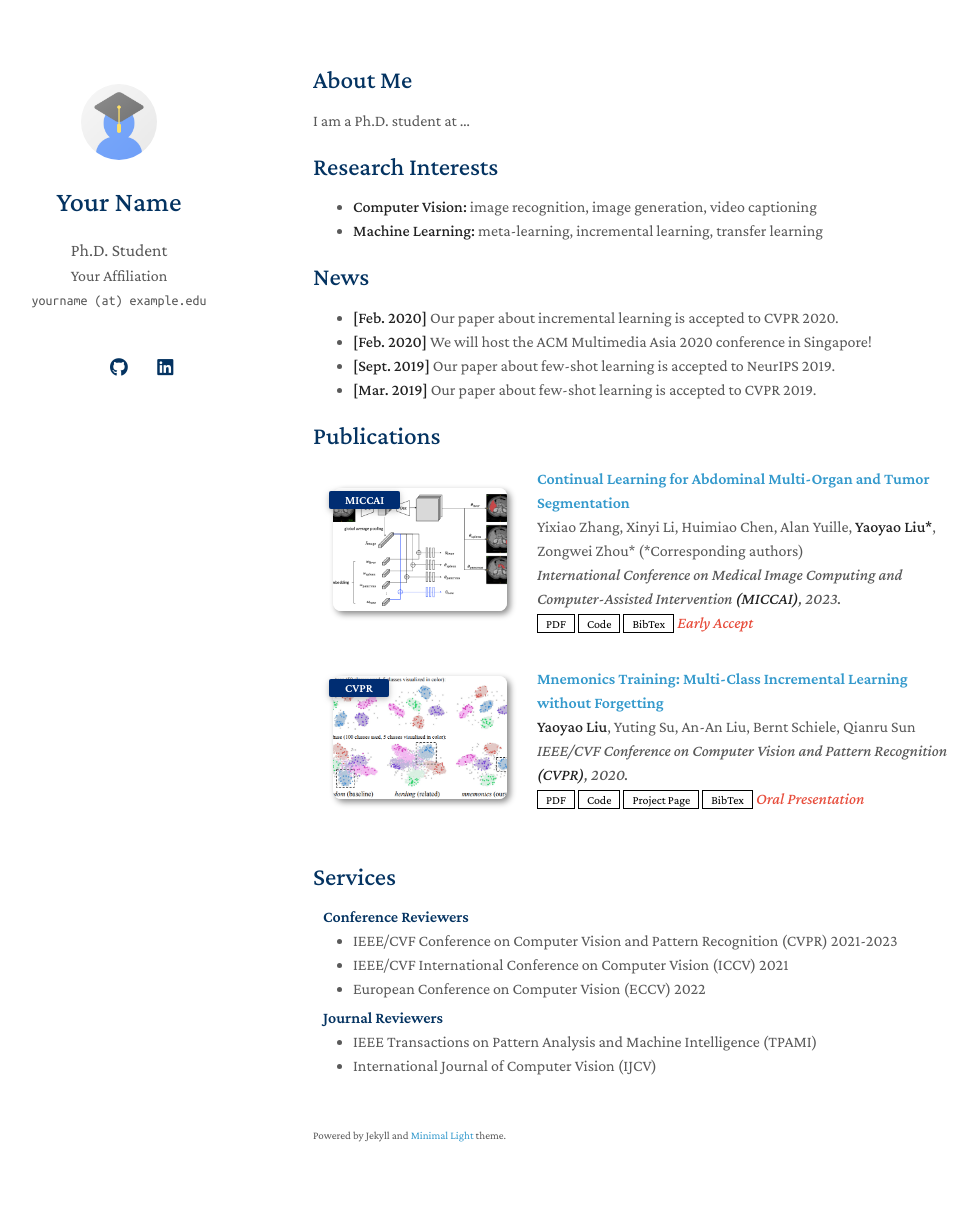
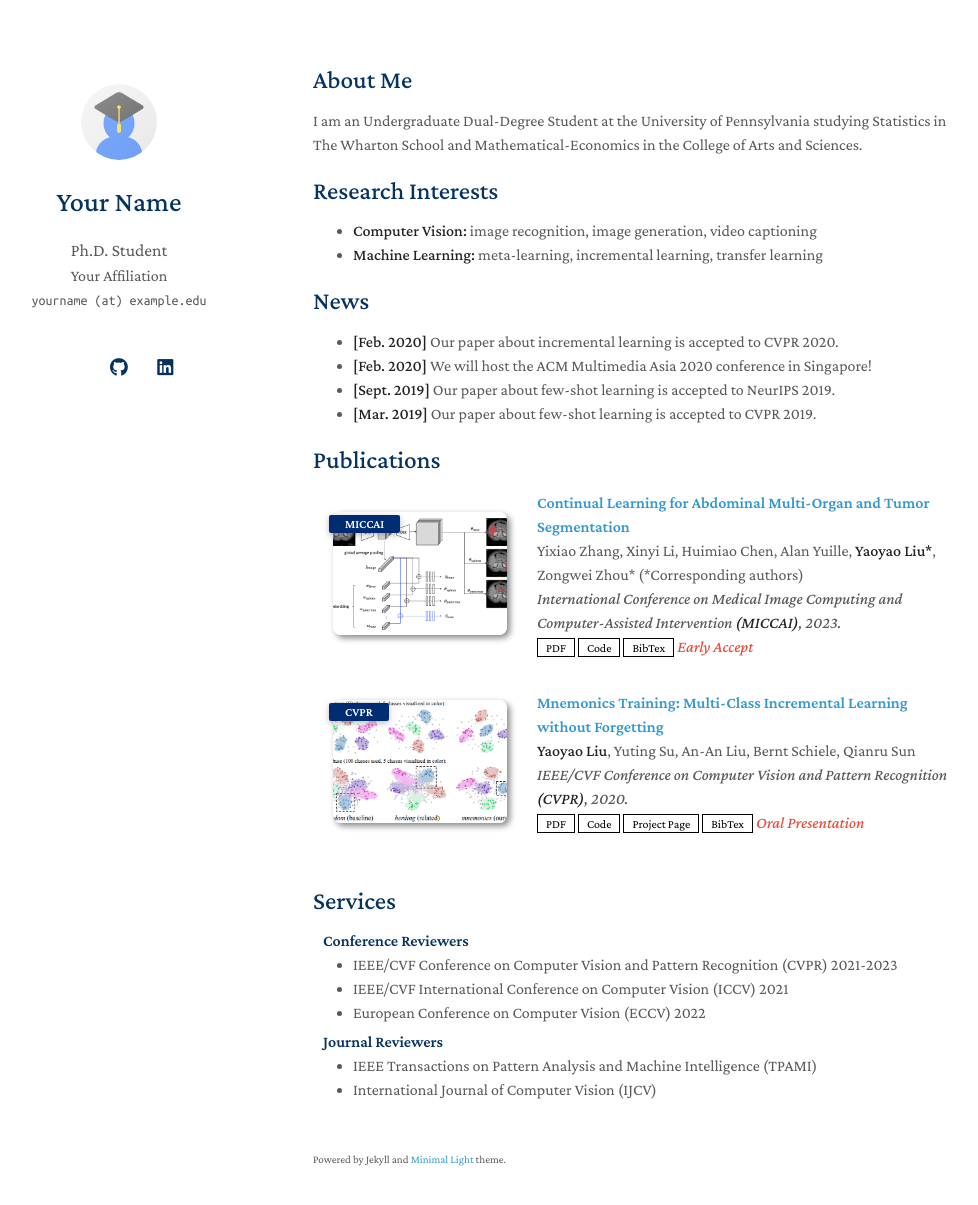
Before and after one commit to sheyanlalmohammed1/sheyanlalmohammed1.github.io, a Jekyll site: the page built from index.md, in a window 1280 px wide and 1240 px high. Shown: the top 1205 px of the window, without its empty margins (157-1135 px from the left). Built offline with Jekyll 4.4.1, drawn with Linux system fonts in a browser that asks for light colours; a style sheet for code colours, icons or effects is not loaded; our own code applies the rules of GitHub Pages for plain Markdown files.

Commit message:
Update index.md

```diff
--- a/index.md
+++ b/index.md
@@ -4,7 +4,8 @@ layout: homepage
 
 ## About Me
 
-I am a Ph.D. student at ...
+I am an Undergraduate Dual-Degree Student at the University of Pennsylvania studying Statistics in The Wharton School and Mathematical-Economics in the College of Arts and Sciences.
+
 
 ## Research Interests
 
```
